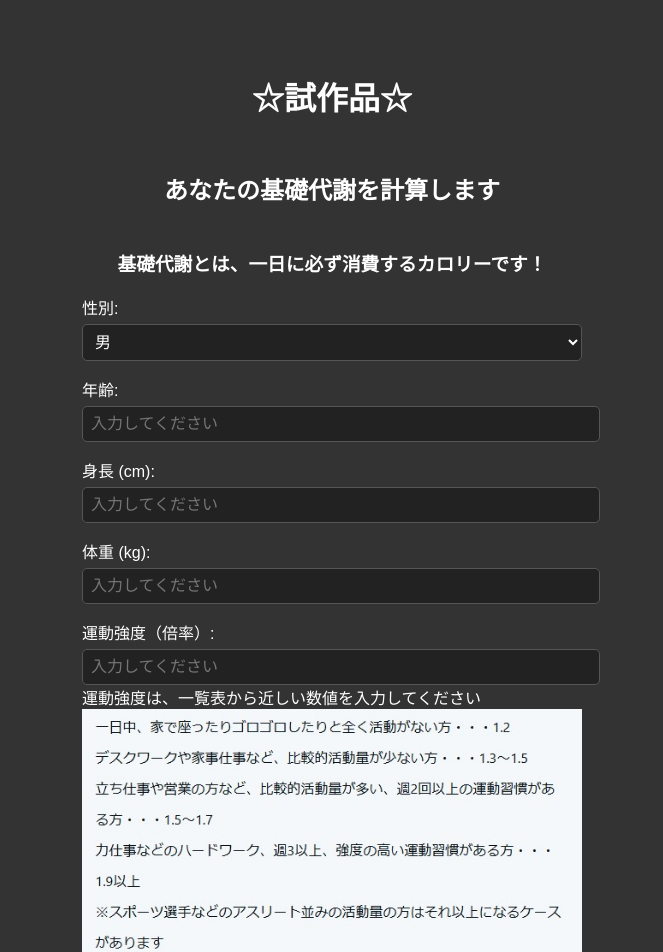
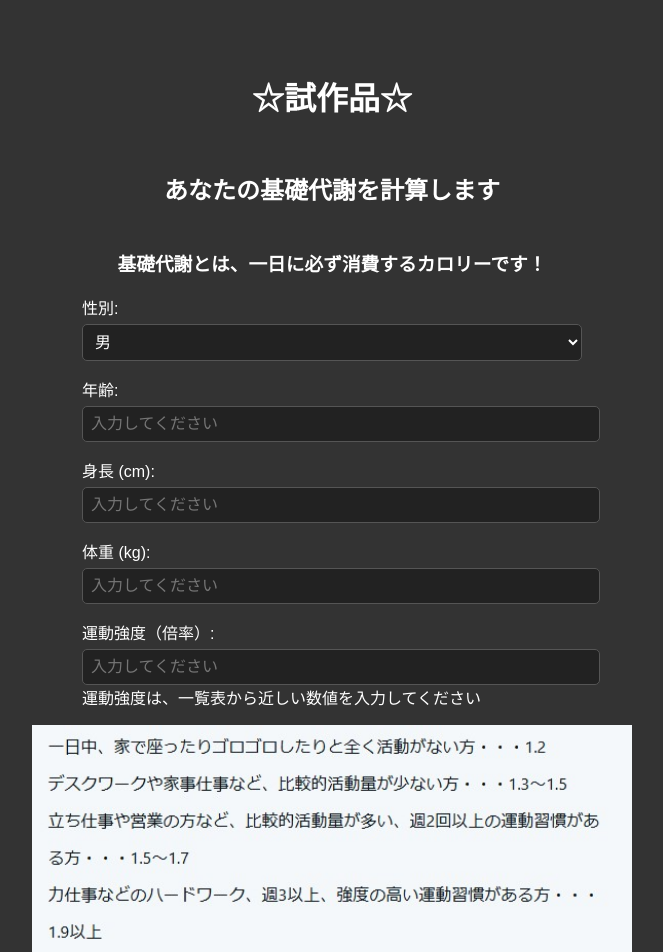
Before and after one commit to y-wkot/BmrFront, a React (Vite) app: page / in a window 1280 px wide. Shown: the top 952 px of the page, without its empty margins (328-991 px from the left). Built offline with nearby package versions, Linux system fonts and the light colour scheme.

Commit message:
241109f25

```diff
--- a/src/App.css
+++ b/src/App.css
@@ -27,7 +27,7 @@ h3 {
 /* フォームグループ */
 .form-group {
   width: 100%;
-  max-width: 400px;
+  max-width: 200px;
   margin-bottom: 1em;
 }
 
--- a/src/BmrCalculator.tsx
+++ b/src/BmrCalculator.tsx
@@ -131,9 +131,9 @@ const BmrCalculator: React.FC = () => {
             }
           />
           <div>運動強度は、一覧表から近しい数値を入力してください</div>
-          <img src="/images/kakeritu.jpg" alt="かけりつ一覧表"></img>
         </label>
       </div>
+      <img src="/images/kakeritu.jpg" alt="かけりつ一覧表"></img>
       <button onClick={calculateBmr} disabled={loading}>
         {loading ? "計算中…" : "計算結果を表示"}
       </button>
```
